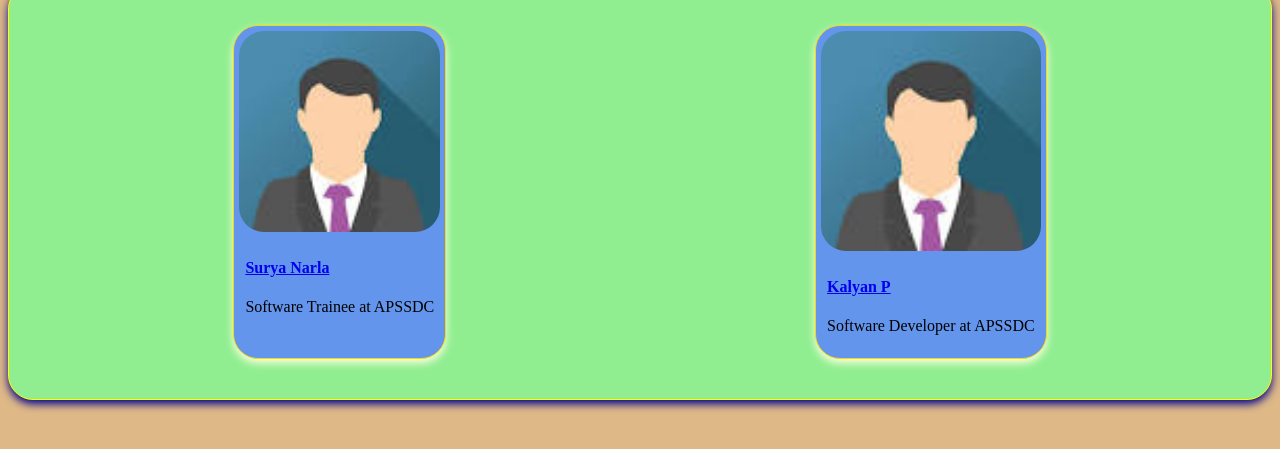
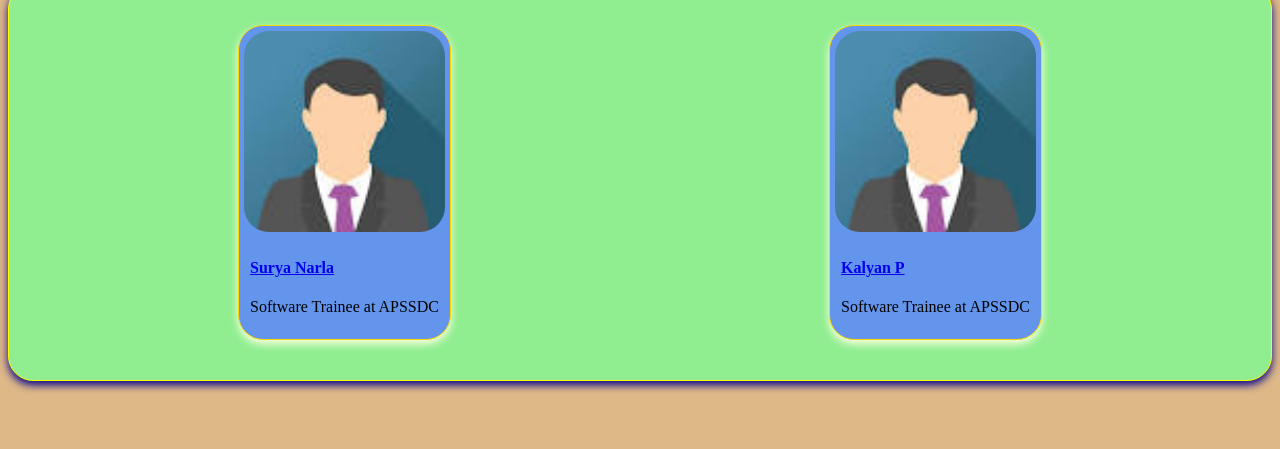
Before and after one commit to KalyanPaladugu/Resumebuilder, a plain HTML site: page index.html in a window 1280 px wide. Shown: the part 81-530 px from the top of the page. Drawn offline with Linux system fonts and the light colour scheme.

Commit message:
Update index.html

```diff
--- a/index.html
+++ b/index.html
@@ -20,7 +20,7 @@
       <img src="images/download.jpg" alt="Avatar" >
       <div class="container">
         <h4><b><a href="kalyan.html">Kalyan P</a></b></h4>
-        <p>Software Developer at APSSDC</p>
+        <p>Software Trainee at APSSDC</p>
     </div>
   </div>
   </div>
```
